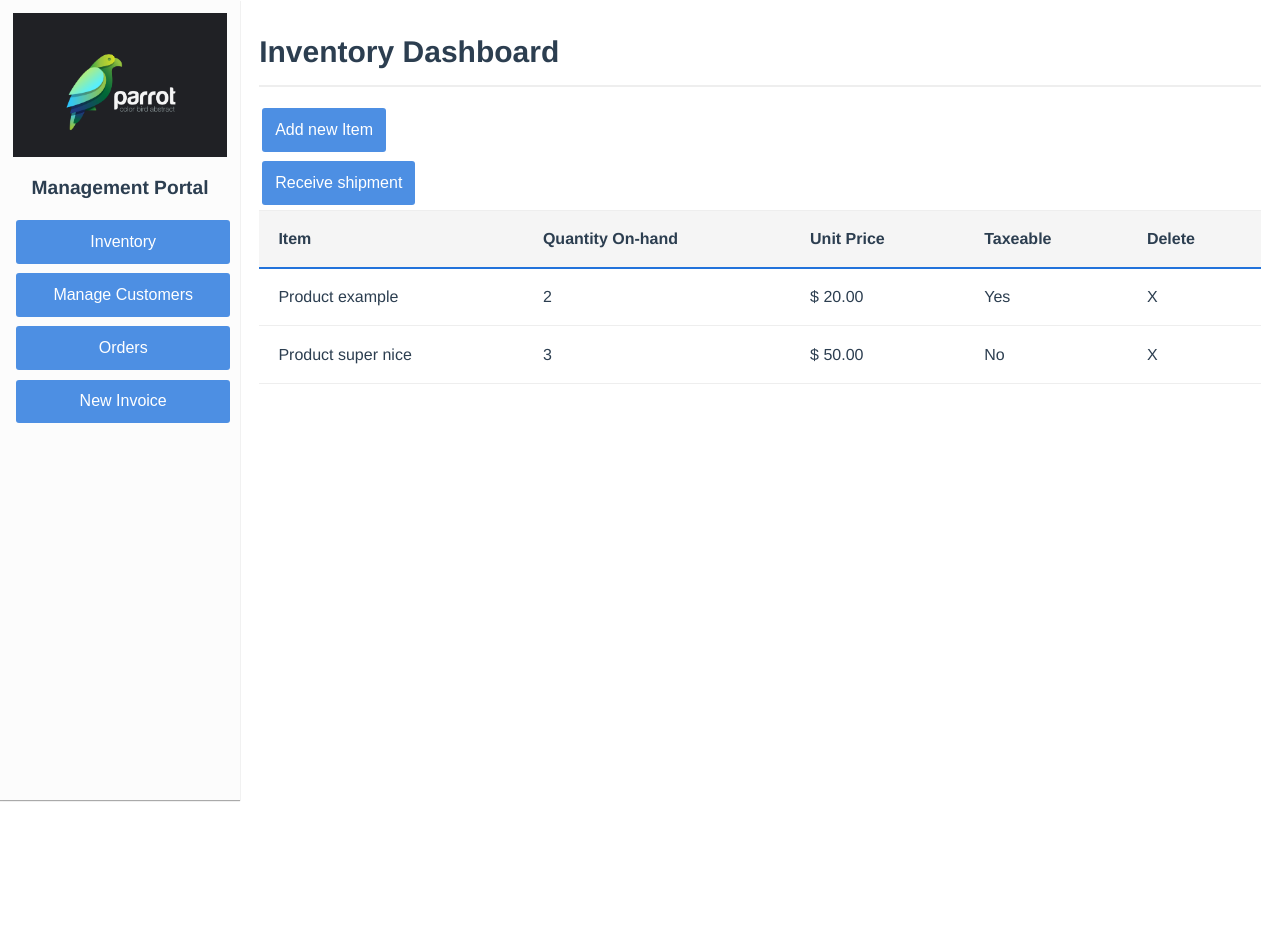
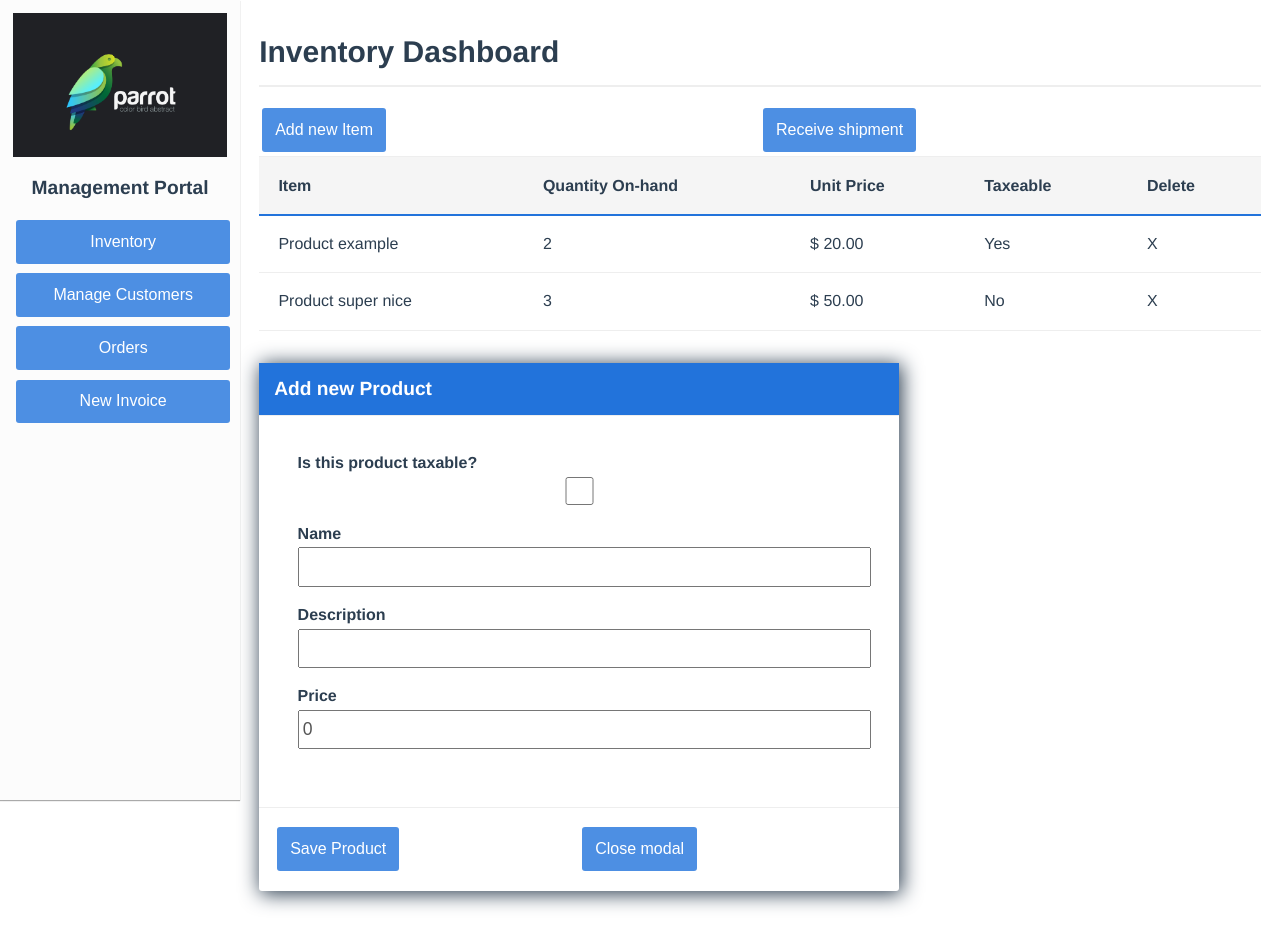
Before and after one commit to JMA-Dv/SolarCoffe, a Vue app in the folder SolarCoffe/solarcoffe.web/: page /inventory in a window 1280 px wide. Both pictures are taken after a click on the button "Add new Item". Before the commit the page ends 800 px from the top, so only its background shows below. Built offline with nearby package versions, Linux system fonts and the light colour scheme.

Commit message:
added stuff

```diff
--- /dev/null
+++ b/SolarCoffe/solarcoffe.web/src/components/modals/NewProductModal.vue
@@ -0,0 +1,95 @@
+<template>
+    <solar-modal>
+        <template v-slot:header>
+            Add new Product
+        </template>
+        <template v-slot:body>
+            <ul class="newProduct">
+                <li>
+                    <label for="isTaxeable">Is this product taxable?</label>
+                    <input type="checkbox" id="isTaxable" v-model="newProduct.isTaxable">
+                </li>
+                <li>
+                    <label for="productName">Name</label>
+                    <input type="text" id="productName" v-model="newProduct.name">
+                </li>
+                <li>
+                    <label for="productDescription">Description</label>
+                    <input type="text" id="productDescription" v-model="newProduct.description">
+                </li>
+                <li>
+                    <label for="productPrice">Price</label>
+                    <input type="text" id="productPrice" v-model="newProduct.price">
+                </li>
+            </ul>
+
+        </template>
+        <template v-slot:footer>
+            <solar-btn type="button" @click.native="save" aria-label="save new item">
+                Save Product
+            </solar-btn>
+            <solar-btn type="button" @click.native="close()" aria-label="close modal">
+
+                Close modal
+            </solar-btn>
+        </template>
+    </solar-modal>
+</template>
+
+<script lang="ts">
+import Vue from "vue";
+import Component from "vue-class-component";
+import SolarBtn from "../SolarBtn.vue";
+import SolarModal from "./SolarModal.vue";
+import { IProduct } from "@/types/Product";
+@Component({
+    name: 'NewProductModal',
+    components: { SolarModal, SolarBtn }
+})
+
+export default class NewProductModal extends Vue {
+
+
+    close() {
+        this.$emit("close");
+    }
+
+    newProduct: IProduct = {
+        dateCreated: new Date(),
+        dateUpdated: new Date(),
+        id: 0,
+        description: "",
+        isArchived: true,
+        isTaxable: false,
+        name: "",
+        price: 0,
+
+    };
+
+    save() {
+        this.$emit('save:product', this.newProduct);
+    }
+}
+</script>
+<style lang="scss" scoped>
+.newProduct {
+    list-style: none;
+    padding: 0;
+    margin: 0;
+
+    input {
+        width: 100%;
+        height: 1.8rem;
+        font-size: 1.1rem;
+        line-height: 1.3rem;
+        padding: 0.2rem;
+        color: #555;
+    }
+
+    label {
+        font-weight: bold;
+        display: block;
+        margin-bottom: 0.3rem;
+    }
+}
+</style>
--- a/SolarCoffe/solarcoffe.web/src/components/modals/ShipmentModal.vue
+++ b/SolarCoffe/solarcoffe.web/src/components/modals/ShipmentModal.vue
@@ -7,8 +7,8 @@
             <label for="product">Product Received</label>
             <select v-model="selectedProduct" class="shipmentItems" id="product">
                 <option disabled value="">Plase select one</option>
-                <option v-for="item in inventory" :value="item" :key="item.id">
-                    {{ item. }}
+                <option v-for="items in inventory" :value="items" :key="items.id">
+                    {{ items.product.name }}
 
                 </option>
             </select>
@@ -35,6 +35,7 @@ import SolarBtn from "../SolarBtn.vue";
 import SolarModal from "./SolarModal.vue";
 import { Prop } from "vue-property-decorator";
 import { IProduct, IProductInventory } from "@/types/Product";
+import { IShipment } from "@/types/Shipment";
 @Component({
     name: 'ShipmentModal',
     components: { SolarModal, SolarBtn }
@@ -43,8 +44,16 @@ import { IProduct, IProductInventory } from "@/types/Product";
 export default class ShipmentModal extends Vue {
 
     @Prop({ required: true, type: Array as () => IProductInventory[] })
-    inventory!: IProductInventory
+    inventory!: IProductInventory[]
 
+    save(): void {
+        let shipment: IShipment = {
+            productId: this.selectedProduct.id,
+            adjustment: this.qtyReceived
+
+        };
+        this.$emit('save:shipment', shipment);
+    }
     close() {
         this.$emit("close");
     }
--- a/SolarCoffe/solarcoffe.web/src/scss/global.scss
+++ b/SolarCoffe/solarcoffe.web/src/scss/global.scss
@@ -37,4 +37,33 @@ body {
         padding: 1.2rem;
         border-bottom: 2px solid $solar-blue;
     }
+
+
 }
+
+label {
+    font-weight: bold;
+    display: block;
+    margin-bottom: 0.3rem;
+}
+
+select {
+    width: 100%;
+    height: 2.3rem;
+    margin-bottom: 1.2rem;
+    font-size: 1.1rem;
+    line-height: 1.3rem;
+    padding: 0.2rem 0;
+    color: #555;
+
+}
+
+input {
+    width: 100%;
+    height: 1.8rem;
+    font-size: 1.1rem;
+    line-height: 1.3rem;
+    padding: 0.2rem;
+    color: #555;
+    margin-bottom: 1.2rem;
+}
--- /dev/null
+++ b/SolarCoffe/solarcoffe.web/src/types/Shipment.d.ts
@@ -0,0 +1,4 @@
+export interface IShipment {
+    productId: number;
+    adjustment: number;
+}
--- a/SolarCoffe/solarcoffe.web/src/views/Inventory.vue
+++ b/SolarCoffe/solarcoffe.web/src/views/Inventory.vue
@@ -10,10 +10,9 @@
                 Add new Item
             </SolarBtn>
 
-            <SolarBtn @click="showShipmentModal" id="receiveShipmentBtn">
-                Receive shipment</SolarBtn>
-
-
+            <SolarBtn @click.native="showShipmentModal" id="receiveShipmentBtn">
+                Receive shipment
+            </SolarBtn>
         </div>
 
         <table id="inventoryTable" class="table">
@@ -45,8 +44,9 @@
         </table>
 
 
-        <new-product-modal v-if="isNewProductVisible" @close="closeModal" />
-        <shipment-modal v-if="isShipmentVisible" :inventory="inventory" @close="closeModal" />
+        <new-product-modal v-if="isNewProductVisible" @save:product="saveNewProduct" @close="closeModals" />
+        <shipment-modal v-if="isShipmentVisible" :inventory="inventory" @save:shipment="saveNewShipment"
+            @close="closeModals" />
     </div>
 </template>
 
@@ -54,12 +54,15 @@
 import Component from 'vue-class-component';
 import Vue from 'vue';
 //Since it's not a default export it's wrapped in a curly sintax
-import { IProductInventory } from '@/types/Product';
+import { IProduct, IProductInventory } from '@/types/Product';
 import SolarBtn from '@/components/SolarBtn.vue';
+import ShipmentModal from '@/components/modals/ShipmentModal.vue';
+import NewProductModal from '@/components/modals/NewProductModal.vue';
+import { IShipment } from '@/types/Shipment';
 
 @Component({
     name: 'Inventory',
-    components: { SolarBtn }
+    components: { SolarBtn, ShipmentModal, NewProductModal }
 })
 
 export default class Inventory extends Vue {
@@ -67,6 +70,14 @@ export default class Inventory extends Vue {
     isShipmentVisible: boolean = false;
 
 
+    saveNewProduct(newProduct: IProduct) {
+        console.log("🚀 ~ file: Inventory.vue:74 ~ Inventory ~ saveNewProduct ~ newProduct:", newProduct)
+
+    }
+    saveNewShipment(shipment: IShipment) {
+        console.log("🚀 ~ file: Inventory.vue:77 ~ Inventory ~ saveNewShipment ~ shipment:", shipment)
+
+    }
     inventory: IProductInventory[] = [
         {
             id: 1,
@@ -92,13 +103,15 @@ export default class Inventory extends Vue {
 
     showNewProductModal(): void {
 
+        this.isNewProductVisible = true
     }
 
     showShipmentModal(): void {
+        this.isShipmentVisible = true;
 
     }
 
-    closeModals() {
+    closeModals(): void {
         this.isShipmentVisible = false;
         this.isNewProductVisible = false;
     }
@@ -110,4 +123,10 @@ export default class Inventory extends Vue {
 .inventoryTitle {
     font-size: 30px;
 }
+
+.inventory-actions {
+    display: flex;
+    justify-content: space-between;
+
+}
 </style>
```
